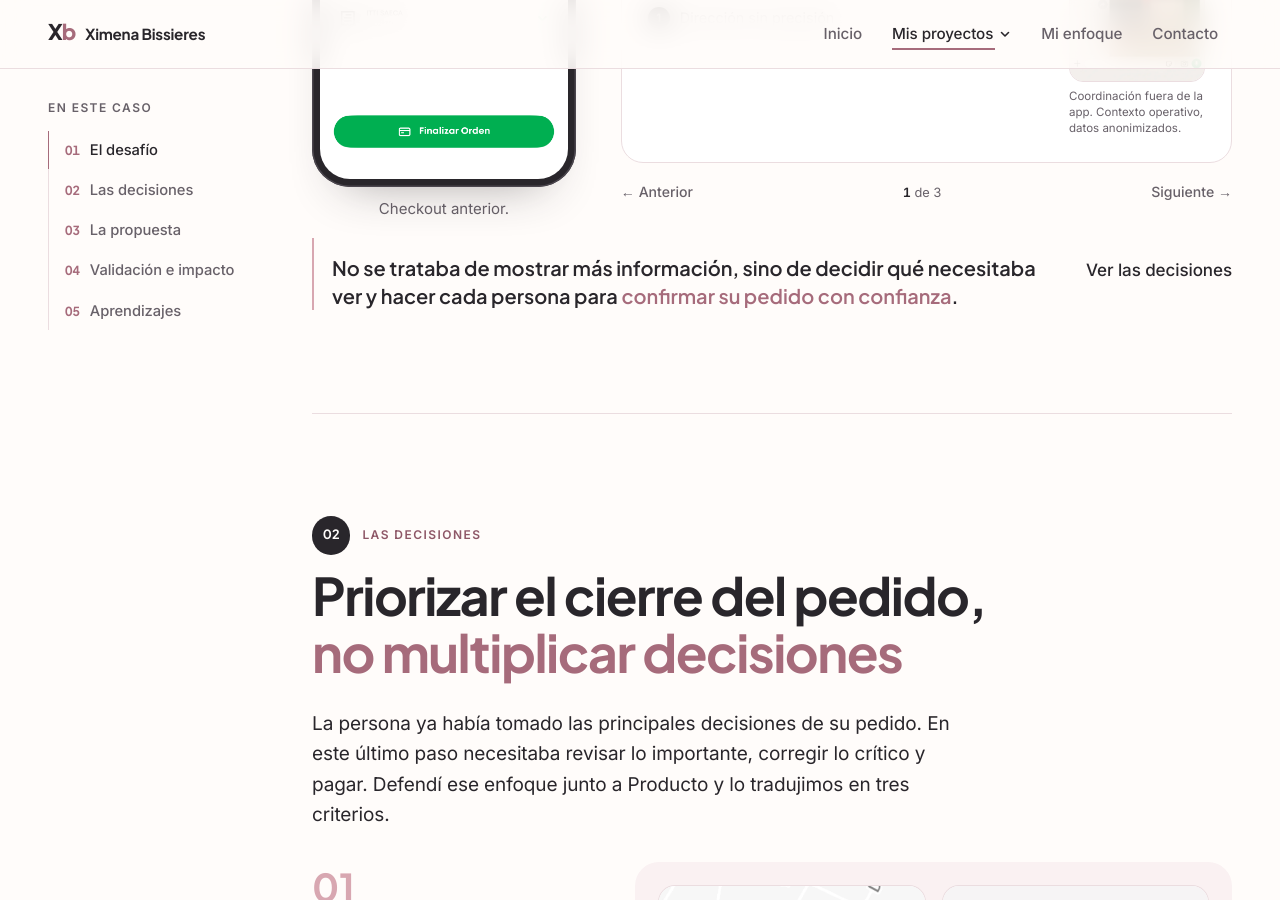
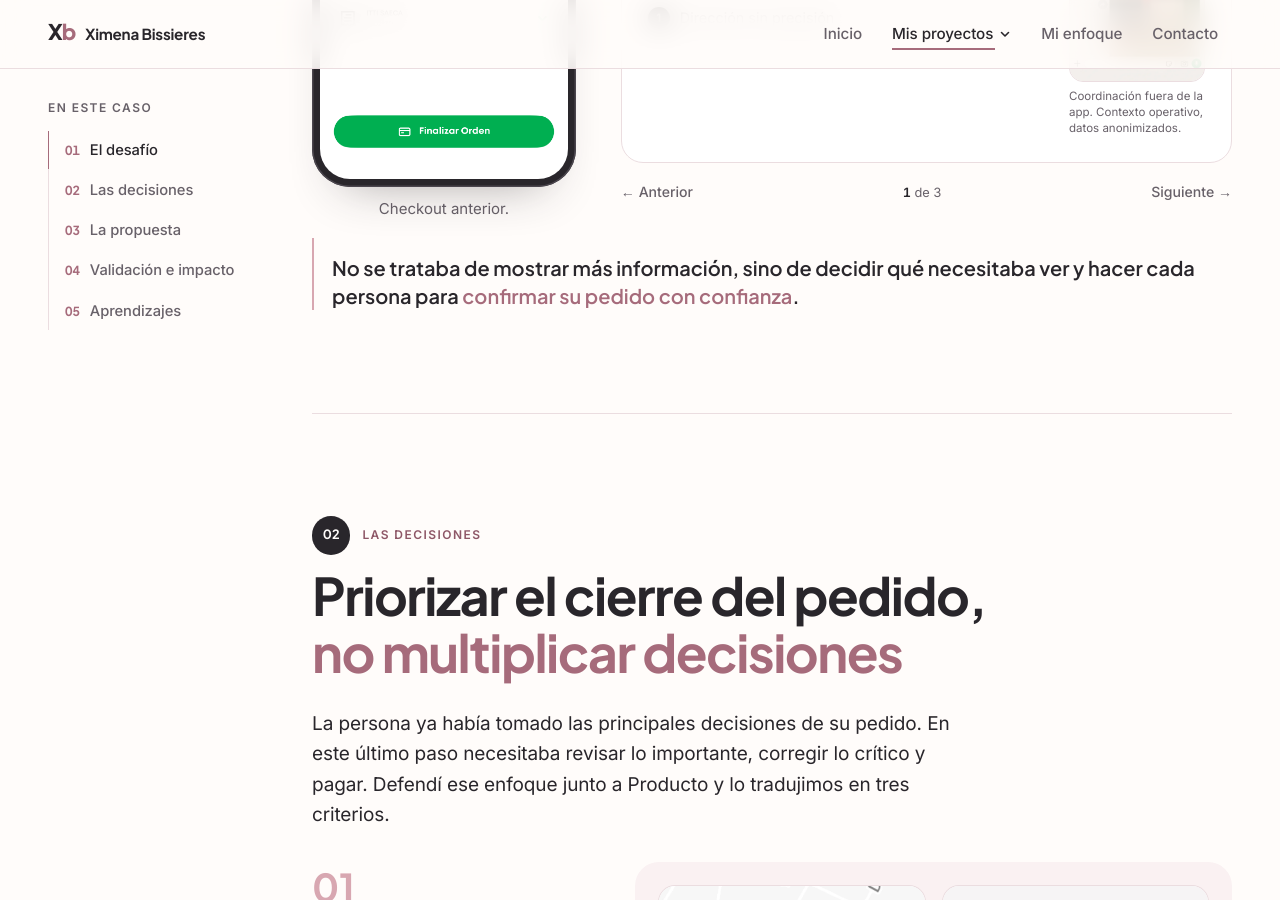
Before and after one commit to ximebissieres/Ximebissieres.github.io, a Jekyll site: the page built from proyectos/monchis.html, in a window 1280 px wide and 900 px high, scrolled down 2107 px. Built offline with Jekyll 4.4.1, drawn with Linux system fonts in a browser that asks for light colours.

Commit message:
Monchis: quita el enlace «Ver las decisiones» del cierre del desafío
Co-Authored-By: Claude Opus 5.5 <noreply@anthropic.com>
Claude-Session: https://claude.ai/code/session_01DJ4kQgEHjb3PtnpPBBuZ5X

```diff
--- a/proyectos/monchis.html
+++ b/proyectos/monchis.html
@@ -96,7 +96,6 @@ summary: 'En Monchis, los pedidos podían ser con envío a domicilio, retiro en
 
       <div class="ex-close">
         <p>No se trataba de mostrar más información, sino de decidir qué necesitaba ver y hacer cada persona para <em>confirmar su pedido con confianza</em>.</p>
-        <a class="link-arrow" href="#decisiones">Ver las decisiones</a>
       </div>
     </section>
 
```
